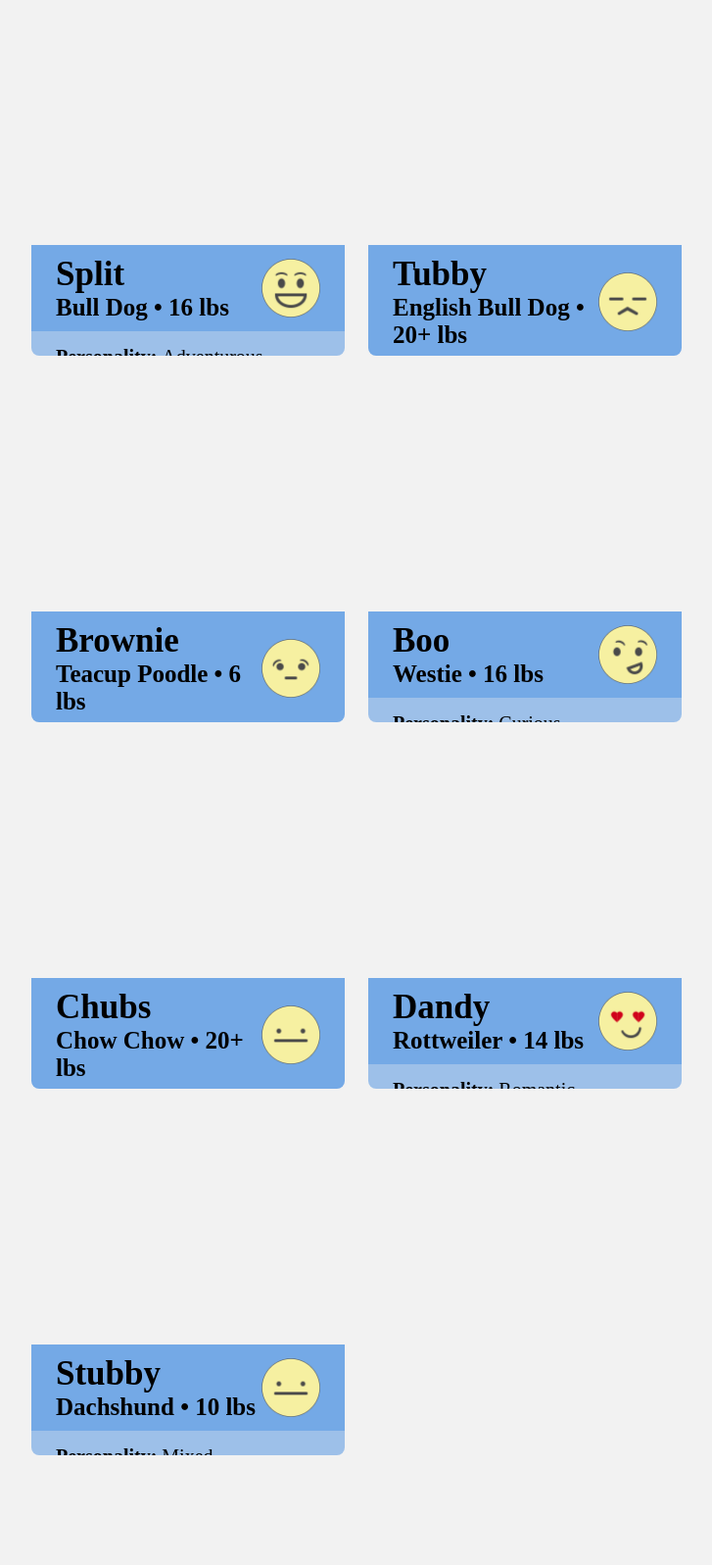
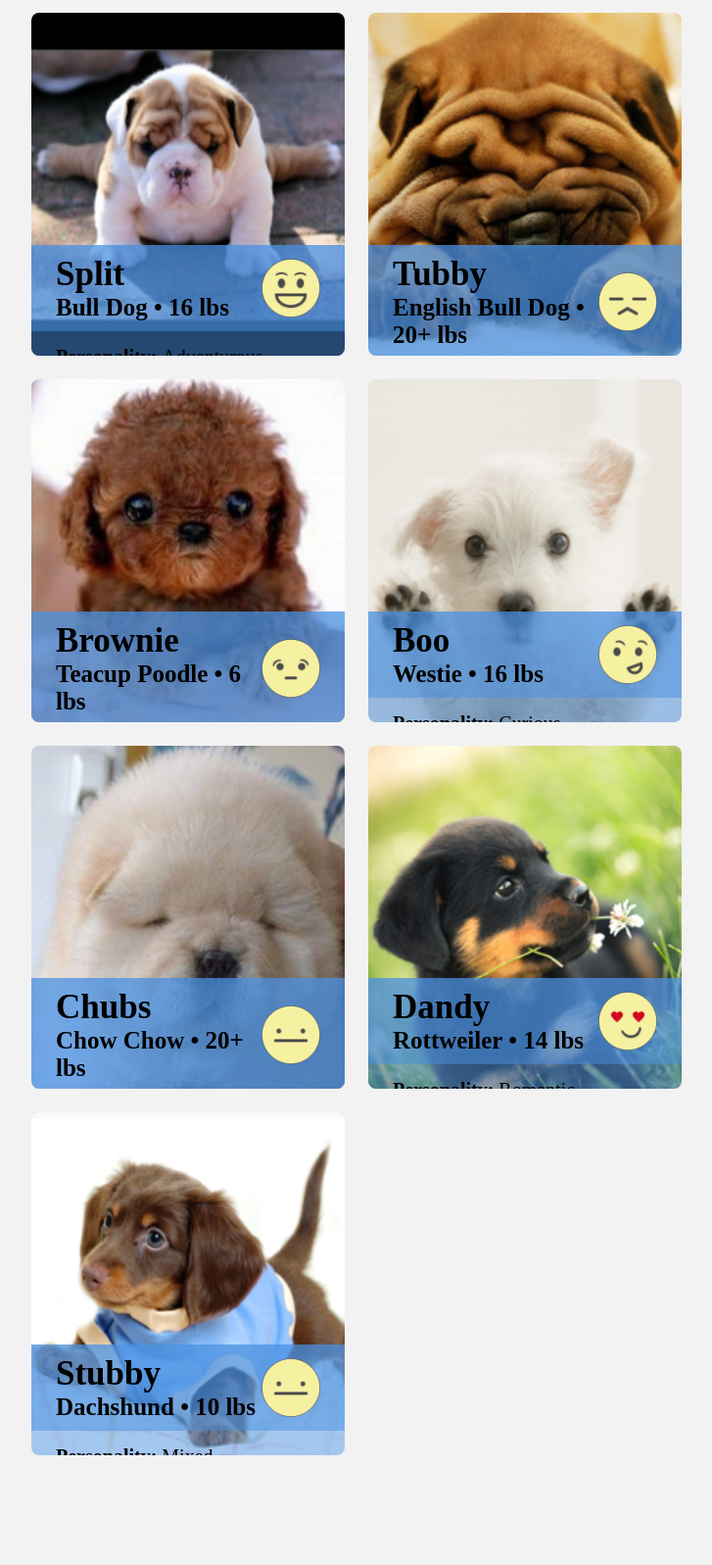
Before and after one commit to acheng96/Cornell-CS2300, a PHP site: page / in a window 1280 px wide. Shown: the part 2429-4026 px from the top of the page at 98% size, without its empty margins (108-835 px from the left). Run offline with PHP 8.4, Linux system fonts and the light colour scheme; data that the repository does not hold is empty.

Commit message:
Make correct breed images show up

```diff
--- a/p2_cs2300/css/stylesheet.css
+++ b/p2_cs2300/css/stylesheet.css
@@ -244,6 +244,11 @@ ul {
 	overflow: hidden;
 }
 
+#breed-image {
+	width: 100%;
+	height: 100%;
+}
+
 .inner-catalog-container {
 	position: absolute;
 	width: 100%;
--- a/p2_cs2300/index.php
+++ b/p2_cs2300/index.php
@@ -152,11 +152,8 @@
 			<h3 id="catalog-title">PUPS</h3>
 			<div class="catalog-container">
 				<?php for ($i = 0; $i < count($pupsArray); $i++) { ?>
-						<?php
-							$breedImage = getBreedImage($breeds[$i]);
-							$backgroundImageStyle = "background-image: url('assets/$breedImage');";
-							print "<div class='catalog-item' style=".$backgroundImageStyle." ?>";
-						?>
+						<div class="catalog-item">
+							<img id="breed-image" src=<?php echo "assets/" . getBreedImage($breeds[$i]); ?> alt="breed">
 							<div class="inner-catalog-container">
 								<div class="top-item-container">
 									<div class="item-description">
```
